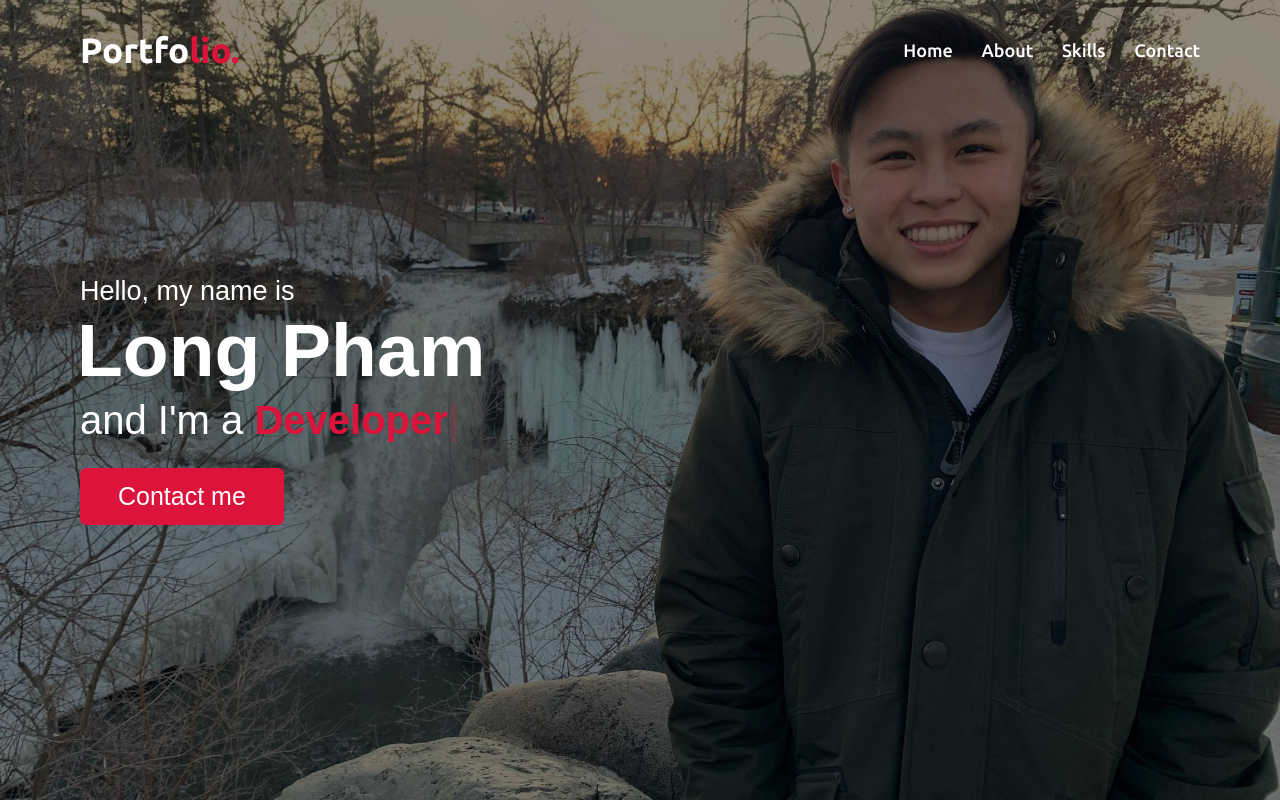
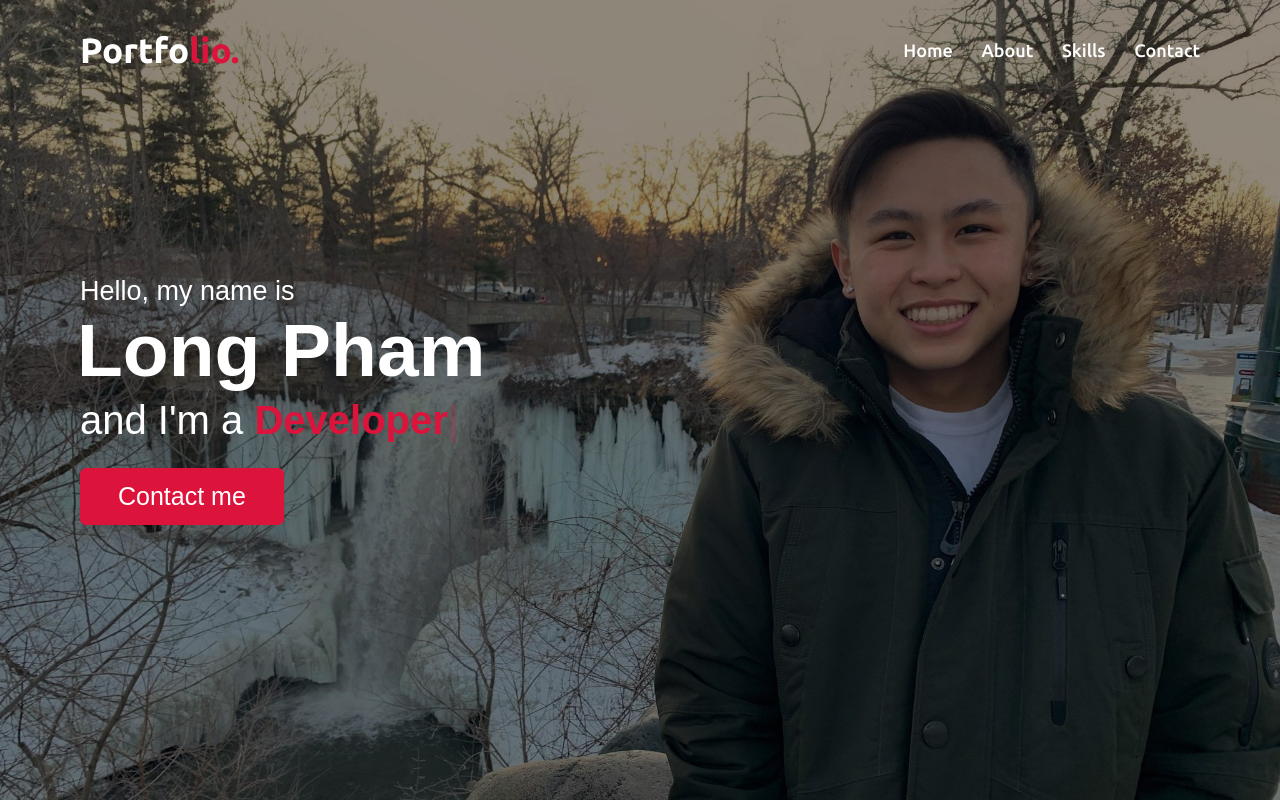
Before and after one commit to lpham0515/PersonalPortfolio, a plain HTML site: page index.html in a window 1280 px wide. Shown: the top 802 px of the page. Drawn offline with nearby package versions, Linux system fonts and the light colour scheme.

Commit message:
fixed background issue
transfer background elements into HTML file

```diff
--- a/index.html
+++ b/index.html
@@ -30,7 +30,7 @@
     </nav>
 
     <!-- home section start -->
-    <section class="home" id="home">
+    <section class="home" id="home" style="background-image: url('../images/banner.jpg')">
         <div class="max-width">
             <div class="home-content">
                 <div class="text-1">Hello, my name is</div>
--- a/style.css
+++ b/style.css
@@ -97,7 +97,7 @@ html {
 /* home section style */
 .home{
     display: flex;
-    background: url("../images/banner.jpg") no-repeat center;
+    /* background: url("../images/banner.jpg") no-repeat center; */
     background-size: cover;
     background-attachment: fixed;
     height: 100vh;
```
